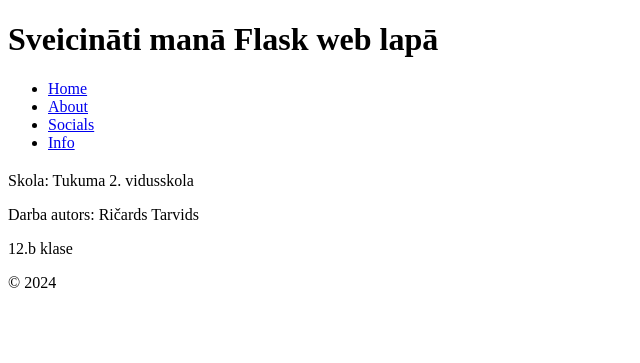
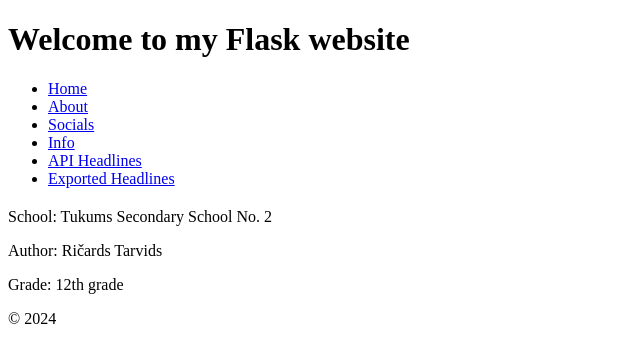
Before and after one commit to RicardsTarvids55/RicardsTarvids55, a Flask app: page / in a window 1280 px wide. Shown: the top 363 px of the page, without its empty margins (0-640 px from the left). Run offline with Flask 3, Linux system fonts and the light colour scheme.

Commit message:
Pašdarba maiņas

```diff
--- a/Flask/Main/Main.py
+++ b/Flask/Main/Main.py
@@ -1,11 +1,11 @@
-from flask import Flask, render_template
+from flask import Flask, render_template, jsonify
 from bs4 import BeautifulSoup
 import requests
 
 app = Flask(__name__)
 
 def get_delfi_headlines():
-    url = 'https://www.delfi.lv/'
+    url = 'https://www.delfi.lv'
     response = requests.get(url)
     soup = BeautifulSoup(response.content, 'html.parser')
     headlines = soup.find_all(class_='headline')
@@ -29,5 +29,41 @@ def index():
     headlines = get_delfi_headlines()
     return render_template('info.html', headlines=headlines)
 
+@app.route('/api/headlines')
+def get_headlines():
+    headlines = get_delfi_headlines()
+    return render_template('headlines.html', title='API Headlines', heading='API Headlines', content=[f'<li>{headline}</li>' for headline in headlines])
+
+@app.route('/export_headlines')
+def export_headlines():
+    url = 'https://www.delfi.lv/laika-zinas'
+    response = requests.get(url)
+
+    if response.status_code == 200:
+        soup = BeautifulSoup(response.content, 'html.parser')
+        headlines = soup.find_all('span', class_='d-inline')
+        headlines_list = [headline.text.strip() for headline in headlines]
+        return render_template('headlines.html', title='Exported Headlines', heading='Exported Headlines', content=[f'<li>{headline}</li>' for headline in headlines_list])
+    else:
+        return f'Error: Unable to fetch data from {url}'
+
+@app.route('/headlines_api')
+def headlines_api():
+    headlines = get_delfi_headlines()
+    return render_template('headlines.html', title='API Headlines', heading='API Headlines', content=[f'<li>{headline}</li>' for headline in headlines])
+
+@app.route('/headlines_export')
+def headlines_export():
+    url = 'https://www.delfi.lv/laika-zinas'
+    response = requests.get(url)
+
+    if response.status_code == 200:
+        soup = BeautifulSoup(response.content, 'html.parser')
+        headlines = soup.find_all('span', class_='d-inline')
+        headlines_list = [headline.text.strip() for headline in headlines]
+        return render_template('headlines.html', title='Exported Headlines', heading='Exported Headlines', content=[f'<li>{headline}</li>' for headline in headlines_list])
+    else:
+        return f'Error: Unable to fetch data from {url}'
+
 if __name__ == '__main__':
     app.run(debug=True)
--- a/Flask/Main/templates/home.html
+++ b/Flask/Main/templates/home.html
@@ -6,23 +6,24 @@
 </head>
 <body>
     <header>
-        <h1>Sveicināti manā Flask web lapā</h1>
+        <h1>Welcome to my Flask website</h1>
         <nav>
             <ul>
                 <li><a href="/">Home</a></li>
                 <li><a href="/about/">About</a></li>
                 <li><a href="/socials/">Socials</a></li>
                 <li><a href="/info/">Info</a></li>
+                <li><a href="/headlines_api/">API Headlines</a></li>
+                <li><a href="/headlines_export/">Exported Headlines</a></li>
             </ul>
         </nav>
     </header>
-    <section>
+    <main>
         <h2>{{ title }}</h2>
-        <p>Skola: Tukuma 2. vidusskola</p>
-        <p>Darba autors: Ričards Tarvids</p>
-        <p>12.b klase</p>
-        </p>
-    </section>
+        <p>School: Tukums Secondary School No. 2</p>
+        <p>Author: Ričards Tarvids</p>
+        <p>Grade: 12th grade</p>
+    </main>
     <footer>
         <p>&copy; 2024 </p>
     </footer>
--- a/Flask/Main/templates/layout.html
+++ b/Flask/Main/templates/layout.html
@@ -1,8 +1,7 @@
 <!DOCTYPE html>
 <html>
 <head>
-    <title>Mana pirmā Flask lapa</title>
-    <!--ja būtu css/stils.css tad būtu jāveido vēl viena mape mapē static ar nosaukumu css un jāievieto stils.css fails tur. -->
+    <title>My First Flask Page</title>
     <link rel="stylesheet" href="{{ url_for('static', filename='layout.css') }}">
 </head>
 <body>
@@ -15,6 +14,8 @@
                     <li><a href="{{ url_for('about') }}">About</a></li>
                     <li><a href="{{ url_for('socials') }}">Socials</a></li>
                     <li><a href="{{ url_for('info') }}">Info</a></li>
+                    <li><a href="{{ url_for('headlines_api') }}">API Headlines</a></li>
+                    <li><a href="{{ url_for('headlines_export') }}">Exported Headlines</a></li>
                 </ul>
             </nav>
         </div>
```
Also changed, not shown: Flask/Main/templates/about.html (+6 -4 lines), Flask/Main/templates/headlines.html (added, +15 -0 lines), Flask/Main/templates/info.html (+9 -6 lines), Flask/Main/templates/socials.html (+6 -5 lines).
